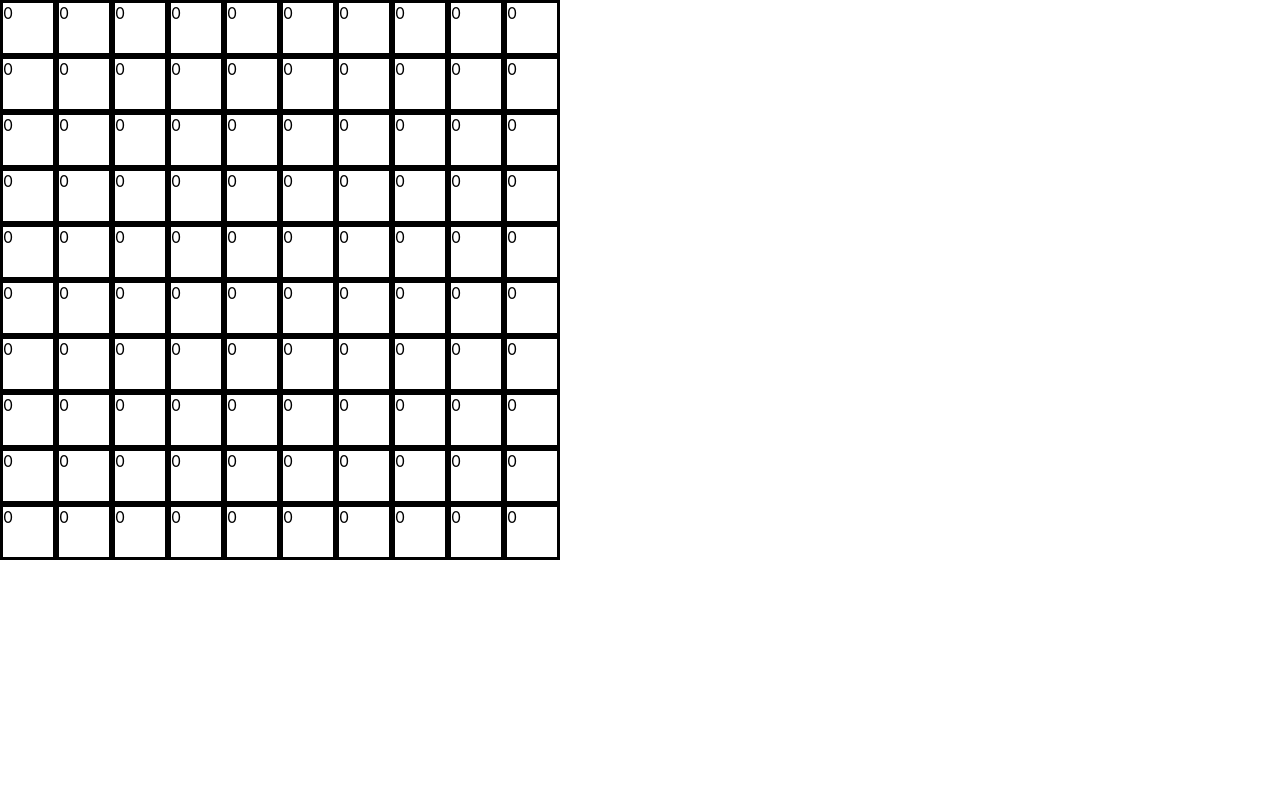
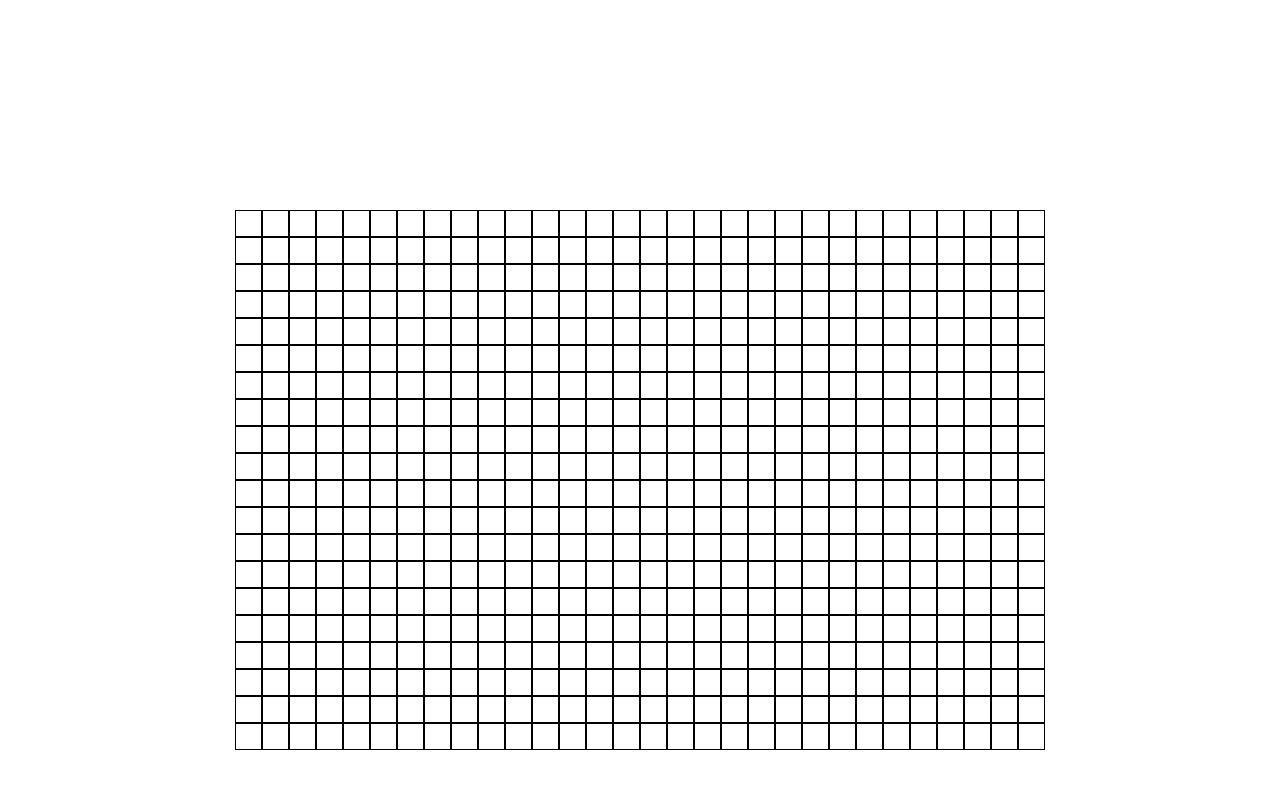
Before and after one commit to Jasonchen272/Path-Search-Visualizer, a React (Create React App) app: page / in a window 1280 px wide. Shown: the top 788 px of the page. Built offline with nearby package versions, Linux system fonts and the light colour scheme.

Commit message:
Tommy push 1
Changed size of array, changed how array is displayed

```diff
--- a/src/VisualizerComponents/Node.css
+++ b/src/VisualizerComponents/Node.css
@@ -1,5 +1,20 @@
+body {
+    display: flex;
+    flex-direction: column;
+    align-items: center;
+    justify-content: center;
+    height: 120vh;
+    margin: 0;
+    background-color: white;
+}
+
 .path-node {
-    width: 50px;
-    height: 50px;
+    width: 25px;
+    height: 25px;
     border-style: solid;
+    border-width: thin;
+    display: flex;
+    flex-direction: column;
+    align-items: center;
+    justify-content: center;
 }
--- a/src/VisualizerComponents/Node.js
+++ b/src/VisualizerComponents/Node.js
@@ -4,7 +4,9 @@ import './Node.css'
 function Node({visited}) {
     const [hasVisited, setHasVisited] = useState(visited)
     return (
-        <div className='path-node' onMouseOver={() => {setHasVisited(!hasVisited)}}>{hasVisited ? "1" : "0"}</div>
+        <div className='path-node' onMouseOver={() => {setHasVisited(!hasVisited)}}
+            style={{ backgroundColor: hasVisited ? 'orange' : 'white' }}>
+        </div>
     )
 }
 
--- a/src/VisualizerComponents/SearchVisualizer.js
+++ b/src/VisualizerComponents/SearchVisualizer.js
@@ -10,9 +10,9 @@ function SearchVisualizer () {
 
     function initializeGrid() {
         const matrix = []
-        for (let i = 0; i < 10; i++) {
+        for (let i = 0; i < 20; i++) {
             const row = []
-            for (let j = 0; j < 10; j++) {
+            for (let j = 0; j < 30; j++) {
                 row.push({visited: false})
             }
             matrix.push(row)
```
